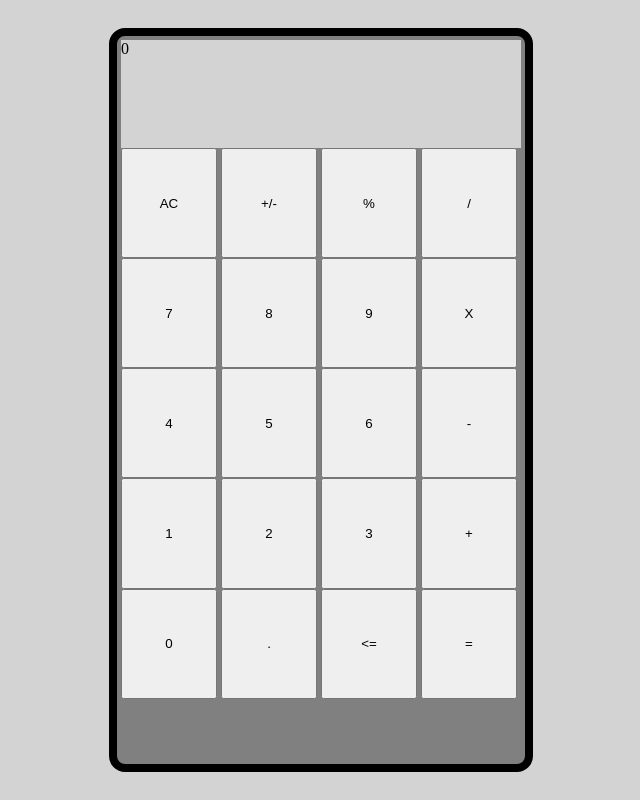
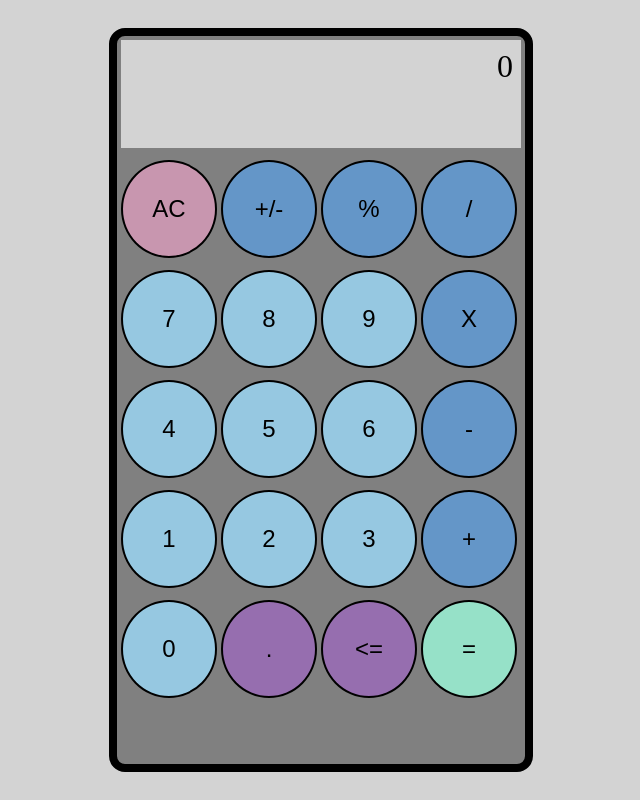
Before and after one commit to treverbrice/odin-calculator, a plain HTML site: page index.html in a window 1280 px wide. Shown: the whole page, without its empty margins (319-959 px from the left). Drawn offline with Linux system fonts and the light colour scheme.

Commit message:
Update style for buttons and display

```diff
--- a/style.css
+++ b/style.css
@@ -21,6 +21,10 @@ body {
   background-color: lightgrey;
   width: 100%;
   height: 15%;
+  font-size: xx-large;
+  text-align: right;
+  padding: 2%;
+  box-sizing: border-box;
 }
 
 #keypad {
@@ -30,5 +34,29 @@ body {
 
 .calcButton {
   width: 24%;
-  height: 18%;
+  height: 16%;
+  border-radius: 100%;
+  border-style: solid;
+  margin-top: 3%;
+  font-size: x-large;
 }
+
+.numButton {
+  background-color: rgb(150, 200, 225);
+}
+
+.modifier {
+  background-color: rgb(100, 150, 200);
+}
+
+.clearButton {
+  background-color: rgb(200, 150, 175);
+}
+
+.centerButton {
+  background-color: rgb(150, 110, 175);
+}
+
+.equalButton {
+  background-color: rgb(150, 225, 200);
+}
```
